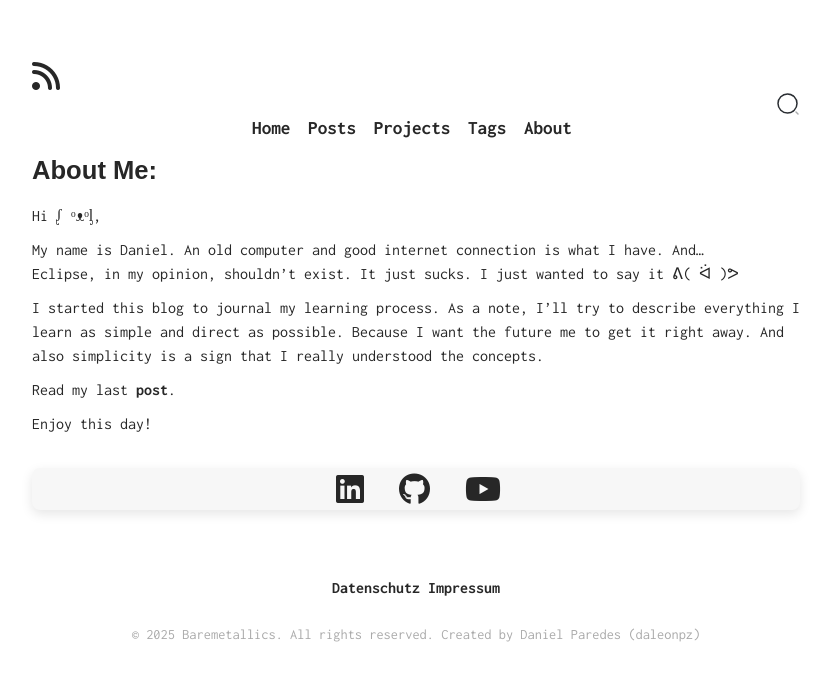
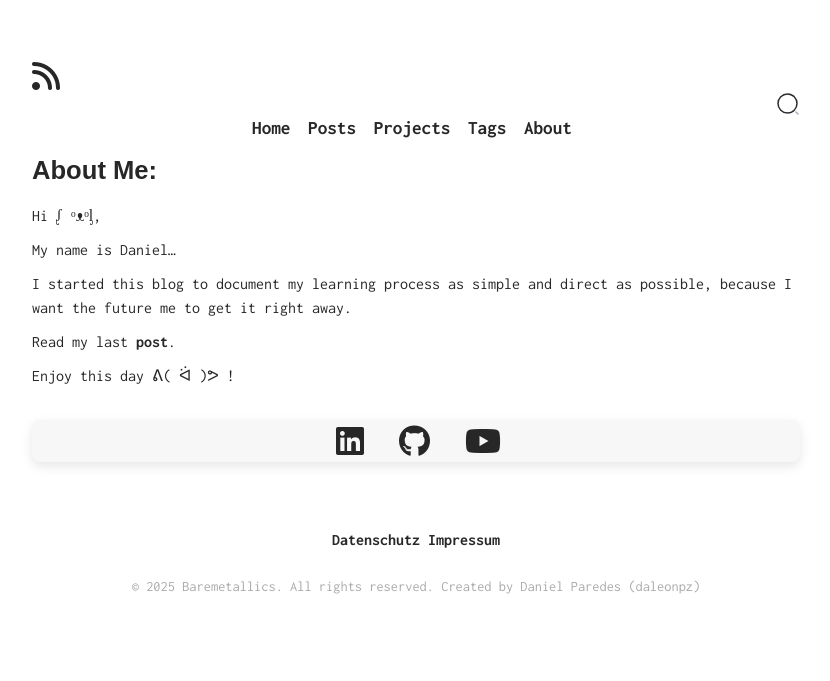
Before and after one commit to daleonpz/baremetallics, a Jekyll site: the page built from me/index.md, in a window 1280 px wide. Shown: the top 681 px of the page, without its empty margins (224-1054 px from the left). Built offline with Jekyll 4.4.1, drawn with Linux system fonts in a browser that asks for light colours.

Commit message:
update index.md

```diff
--- a/me/index.md
+++ b/me/index.md
@@ -5,15 +5,13 @@ title: About
 
 Hi ᶘ ᵒᴥᵒᶅ,
 
-My name is Daniel. An old computer and good internet connection is what I have. And...
-Eclipse, in my opinion, shouldn't exist. It just sucks. I just wanted to say it ᕕ( ᐛ )ᕗ
+My name is Daniel...
 
-I started this blog to journal my learning process.
-As a note, I'll try to describe everything I learn as simple and direct as possible. Because I want the future me to get it right away.  And also simplicity is a sign that I really understood the concepts.
+I started this blog to document my learning process as simple and direct as possible, because I want the future me to get it right away.
 
 Read my last [post]({% for post in site.categories.programming limit: 1%}{{ post.url }}   {% endfor %}).
 
-Enjoy this day!
+Enjoy this day ᕕ( ᐛ )ᕗ !
 
 <div class="header__subscription" align="middle">
     <p> {% include social_media.html %} </p>
```
